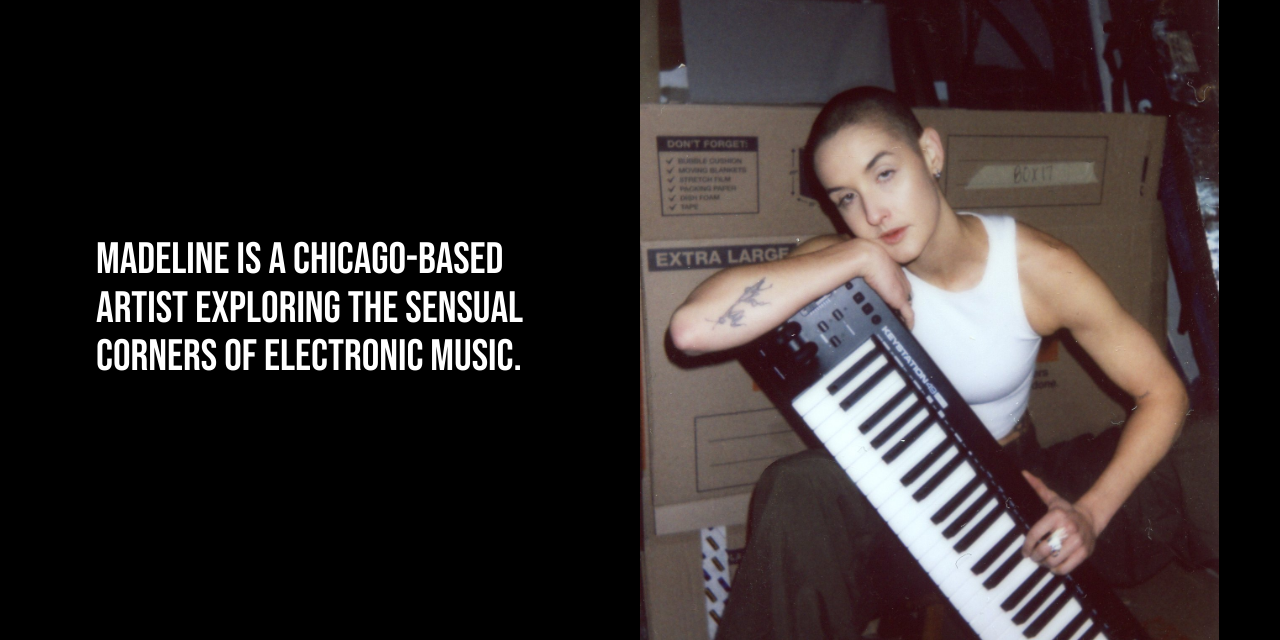
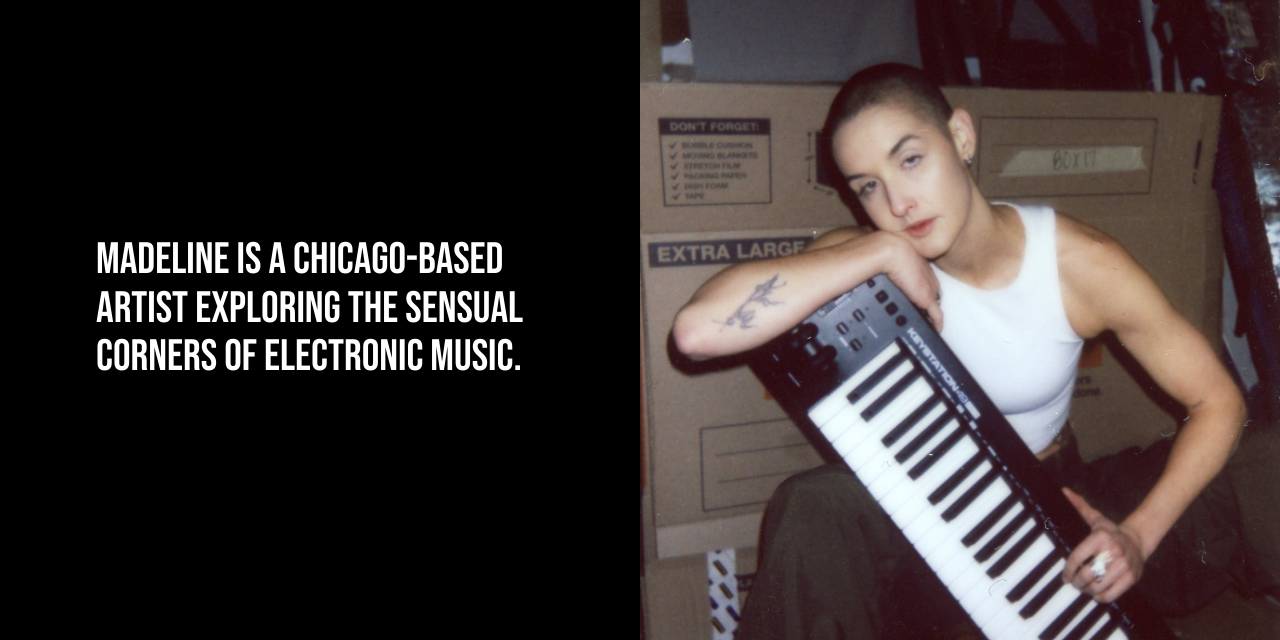
Before and after one commit to madelineurl/madeline-portfolio, an Astro site: page / in a window 1280 px wide. Shown: the part 91-731 px from the top of the page. Built offline with nearby package versions, Linux system fonts and the light colour scheme; Astro itself is replaced by a stand-in of ours.

Commit message:
extract landingPageImage component

```diff
--- a/src/components/ContactForm/ContactForm.astro
+++ b/src/components/ContactForm/ContactForm.astro
@@ -1,12 +1,11 @@
 ---
 import ClientRouter from "astro/components/ClientRouter.astro";
-import artistPhoto from "../../assets/images/madeline_artist_keyboard.jpg";
+import LandingPageImage from "../LandingPageImage.astro";
 ---
 
 <ClientRouter />
 
-<!-- TODO: replace with optimized image -->
-<img id="background" class="half-screen-image blur" src={artistPhoto.src} />
+<LandingPageImage />
 <main>
   <form
     name="contact"
--- a/src/components/Landing.astro
+++ b/src/components/Landing.astro
@@ -1,24 +1,5 @@
 ---
-import artistPhoto from "../assets/images/madeline_artist_keyboard.jpg";
-import { getImage } from "astro:assets";
-
-const { src } = artistPhoto;
-// above the 1100px breakpoint, the image resizes to fit 50% of the viewport width
-// below the 1100px breakpoint, the image is fixed at 600px (needs 600, 1200, 1800)
-// below 600px, the image resizes to fit the viewport width
-// image is increasingly blurred below 990px breakpoint, so the quality doesn't matter - tell the browser to fetch a lower width image than the actual image width
-// largest size accounts for a 2400px screen where the image width is 1200px, largest size needed is 3600 to account for 3:1 DPRs
-const sizes =
-  "(max-width: 990px) 400px, (max-width: 1200px) 600px, (max-width: 1600px) 800px, 1200px";
-const importWidths = [400, 600, 800, 1200, 1400, 1600, 1800, 2400, 3600];
-const optimizedImages = await Promise.all(
-  importWidths.map((width) => getImage({ src: artistPhoto, width }))
-);
-const srcset = optimizedImages
-  .map((img) => `${img.src} ${img.attributes.width}w`)
-  .join(", ");
-const alt =
-  "Madeline holds a digital keyboard vertically at an angle and rests their cheek against it, wearing a white ribbed tank in a woodshop surrounded by moving boxes";
+import LandingPageImage from "./LandingPageImage.astro";
 ---
 
 <div class="split-screen-container">
@@ -30,17 +11,7 @@ const alt =
       <!-- <span class="cta flex">Latest release <Caret class="global-enlarge icon" /></span> -->
     </p>
   </main>
-  <div class="image-wrapper blur">
-    <img
-      id="background"
-      class="half-screen-image"
-      fetchpriority="high"
-      {alt}
-      {sizes}
-      {src}
-      {srcset}
-    />
-  </div>
+  <LandingPageImage progressiveBlur={true} />
 
   <style lang="scss">
     @use "../styles/layout.scss" as *;
@@ -49,14 +20,6 @@ const alt =
       display: grid;
       grid-template-columns: 1fr;
       width: 100%;
-    }
-
-    .image-wrapper {
-      grid-column: 2;
-      width: auto;
-      height: 100vh; // fallback to standard viewheight
-      height: 100dvh; // use dynamic viewport height when available (i.e. mobile)
-      overflow: hidden;
     }
 
     main {
@@ -107,10 +70,6 @@ const alt =
       .cta {
         justify-content: center;
       }
-
-      .image-wrapper {
-        filter: blur(20px);
-      }
     }
 
     @media screen and (min-width: $breakpoint-sm) {
@@ -128,17 +87,9 @@ const alt =
       .cta {
         justify-content: flex-start;
       }
-
-      .image-wrapper {
-        filter: blur(10px);
-      }
     }
 
     @media screen and (min-width: $breakpoint-md) {
-      .image-wrapper {
-        filter: blur(0px);
-      }
-
       main {
         max-width: 70%;
         padding: 0;
@@ -148,11 +99,5 @@ const alt =
         }
       }
     }
-
-    @media screen and (min-width: $breakpoint-lg) {
-      .image-wrapper {
-        width: 50vw;
-      }
-    }
   </style>
 </div>
--- /dev/null
+++ b/src/components/LandingPageImage.astro
@@ -0,0 +1,80 @@
+---
+import artistPhoto from "../assets/images/madeline_artist_keyboard.jpg";
+import { getImage } from "astro:assets";
+
+const { progressiveBlur } = Astro.props;
+const { src } = artistPhoto;
+// above the 1100px breakpoint, the image resizes to fit 50% of the viewport width
+// below the 1100px breakpoint, the image is fixed at 600px (needs 600, 1200, 1800)
+// below 600px, the image resizes to fit the viewport width
+// image is increasingly blurred below 990px breakpoint, so the quality doesn't matter - tell the browser to fetch a lower width image than the actual image width
+// largest size accounts for a 2400px screen where the image width is 1200px, largest size needed is 3600 to account for 3:1 DPRs
+const sizes =
+  "(max-width: 990px) 400px, (max-width: 1200px) 600px, (max-width: 1600px) 800px, 1200px";
+const importWidths = [400, 600, 800, 1200, 1400, 1600, 1800, 2400, 3600];
+const optimizedImages = await Promise.all(
+  importWidths.map((width) => getImage({ src: artistPhoto, width }))
+);
+const srcset = optimizedImages
+  .map((img) => `${img.src} ${img.attributes.width}w`)
+  .join(", ");
+const alt =
+  "Madeline holds a digital keyboard vertically at an angle and rests their cheek against it, wearing a white ribbed tank in a woodshop surrounded by moving boxes";
+---
+
+<div class="image-wrapper" class:list={progressiveBlur && "progressive-blur"}>
+  <img id="background" fetchpriority="high" {alt} {sizes} {src} {srcset} />
+</div>
+
+<style lang="scss">
+  @use "../styles/layout.scss" as *;
+
+  .image-wrapper {
+    grid-column: 2;
+    position: fixed;
+    top: 0;
+    right: 0;
+    width: auto;
+    height: 100vh; // fallback to standard viewheight
+    height: 100dvh; // use dynamic viewport height when available (i.e. mobile)
+    z-index: -1;
+    overflow: hidden;
+    filter: blur(20px);
+    transition: filter 0.4s ease-in;
+
+    &.progressive-blur {
+      filter: blur(30px);
+    }
+
+    img {
+      background-size: cover;
+      object-fit: cover;
+      height: 100%;
+      width: 100%;
+    }
+  }
+
+  @media screen and (min-width: $breakpoint-xs) {
+    .image-wrapper.progressive-blur {
+      filter: blur(20px);
+    }
+  }
+
+  @media screen and (min-width: $breakpoint-sm) {
+    .image-wrapper.progressive-blur {
+      filter: blur(10px);
+    }
+  }
+
+  @media screen and (min-width: $breakpoint-md) {
+    .image-wrapper.progressive-blur {
+      filter: blur(0px);
+    }
+  }
+
+  @media screen and (min-width: $breakpoint-lg) {
+    .image-wrapper {
+      width: 50vw;
+    }
+  }
+</style>
--- a/src/styles/layout.scss
+++ b/src/styles/layout.scss
@@ -143,22 +143,6 @@ button {
   transform: scale(1.1);
 }
 
-.half-screen-image {
-  background-size: cover;
-  object-fit: cover;
-  height: 100%;
-  //   width: 100%;
-}
-
-.blur {
-  position: fixed;
-  top: 0;
-  right: 0;
-  z-index: -1;
-  filter: blur(30px);
-  transition: filter 0.4s ease-in;
-}
-
 a {
   text-decoration: none;
 }
```
